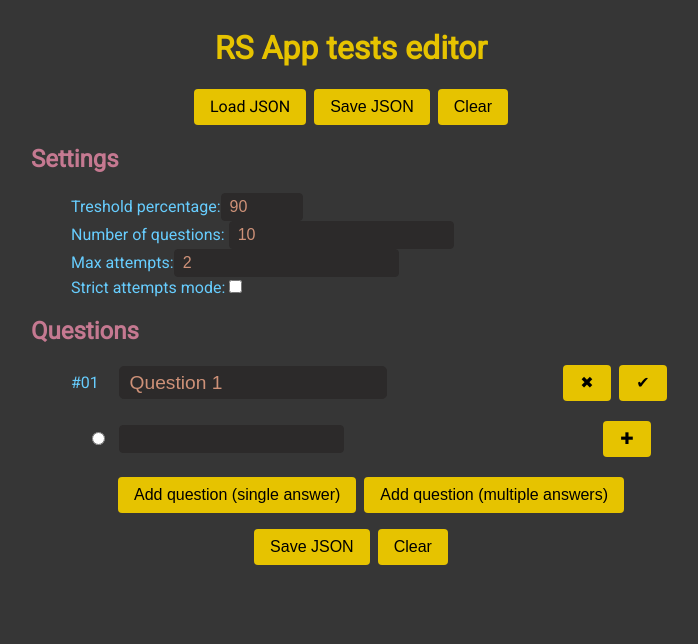
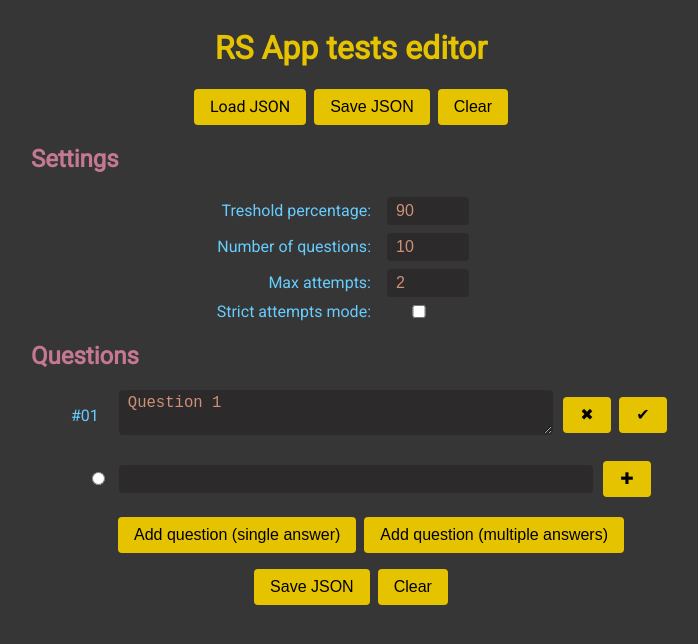
Before and after one commit to ai297/rss-testmaker, a Vue app: page / in a window 1280 px wide. Both pictures are taken after a click on the button "Add question (single answer)". Shown: the top 644 px of the page, without its empty margins (289-987 px from the left). Built offline with nearby package versions, Linux system fonts and the light colour scheme.

Commit message:
fix styles, add multiline input

```diff
--- a/src/App.vue
+++ b/src/App.vue
@@ -85,6 +85,9 @@ export default Vue.extend({
       const input = e.target as HTMLInputElement;
       if (!input.files) return;
       this.$store.dispatch('load', input.files[0]);
+      this.$nextTick(() => {
+        input.value = '';
+      });
     },
   },
   mounted() {
@@ -128,7 +131,7 @@ button, .load-file {
   &:active { transform: translateY(10%); }
 }
 
-input {
+input, textarea {
   padding: .25em .5em;
   font-size: inherit;
   color: #ce9178;
--- a/src/components/editable-text.vue
+++ b/src/components/editable-text.vue
@@ -1,6 +1,7 @@
 <template>
   <div class="editable-text">
-    <input type="text" ref="editField" v-if="edit" :value="value" @change="inputHandler">
+    <input type="text" ref="editField" v-if="edit && !multiline" :value="value" @change="(e) => inputHandler(e.target.value)">
+    <textarea v-else-if="edit" ref="editMultiField" v-model="value" @change="(e) => inputHandler(e.target.value)"></textarea>
     <span v-else>{{ value }}</span>
   </div>
 </template>
@@ -13,26 +14,37 @@ export default Vue.extend({
   props: {
     edit: Boolean,
     value: String,
+    multiline: Boolean,
   },
   methods: {
-    inputHandler(e: InputEvent) {
-      this.$emit('input', (e.target as HTMLInputElement).value);
+    inputHandler(value: string) {
+      this.$emit('input', value);
     },
   },
   watch: {
     edit(newVal: boolean) {
-      if (newVal) this.$nextTick(() => (this.$refs['editField'] as HTMLInputElement).focus());
+      if (newVal) this.$nextTick(() => {
+        if (this.multiline) (this.$refs['editMultiField'] as HTMLTextAreaElement).focus();
+        else (this.$refs['editField'] as HTMLInputElement).focus();
+      });
     },
   }
 });
 </script>
 
 <style lang="scss">
-.editable-text { line-height: 1.25em; }
-.editable-text > span {
-  padding: .25em .5em;
-  display: inline-block;
-  font-size: inherit;
-  border: solid 1px transparent;
+.editable-text {
+  line-height: 1.25em;
+
+  & > span {
+    padding: .25em .5em;
+    display: inline-block;
+    font-size: inherit;
+    border: solid 1px transparent;
+  }
+
+  & > input, & > textarea {
+    width: calc(100% - 1.5em);
+  }
 }
 </style>
--- a/src/components/test-question.vue
+++ b/src/components/test-question.vue
@@ -1,7 +1,7 @@
 <template>
   <li class="test-question">
     <span>{{num}}</span>
-    <editable-text :edit="edit" v-model="questionValue" class="question-text" />
+    <editable-text :edit="edit" v-model="questionValue" class="question-text" :multiline="true" />
     <button v-if="edit" @click="$emit('remove')" title="Delete question">✖</button>
     <button @click="$emit('edit')" :title="edit ? 'OK' : 'Edit'">{{edit ? '✔' : '✎'}}</button>
     <ul class="test-answers">
@@ -34,7 +34,7 @@ export default Vue.extend({
       },
     },
     num() {
-      return `#${this.index < 10 ? '0' : ''}${(this.index as number) + 1}`;
+      return `#${this.index < 9 ? '0' : ''}${(this.index as number) + 1}`;
     },
   },
 });
--- a/src/components/test-settings.vue
+++ b/src/components/test-settings.vue
@@ -63,5 +63,21 @@ export default Vue.extend({
 </script>
 
 <style lang="scss">
-
+.test-settings {
+  & > li {
+    display: flex;
+    justify-content: flex-start;
+    align-items: center;
+  }
+  & label {
+    flex: 0 1 50%;
+    text-align: right;
+  }
+  & input {
+    margin: .25em 1em;
+    display: inline-block;
+    max-width: 4em;
+    flex: 0 1 4em;
+  }
+}
 </style>
--- a/src/store.ts
+++ b/src/store.ts
@@ -102,8 +102,9 @@ export default new Vuex.Store({
       commit('updateQuestion', payload);
       dispatch('backup');
     },
-    editMode({ commit }, payload) {
+    editMode({ commit, dispatch }, payload) {
       commit('changeEditMode', payload);
+      dispatch('backup');
     },
     newAnswer({ commit, dispatch }, payload) {
       commit('addAnswer', payload);
```
